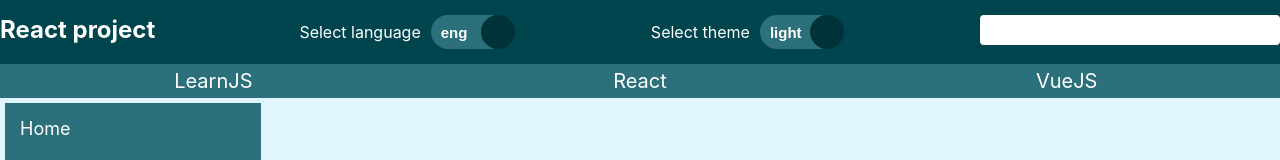
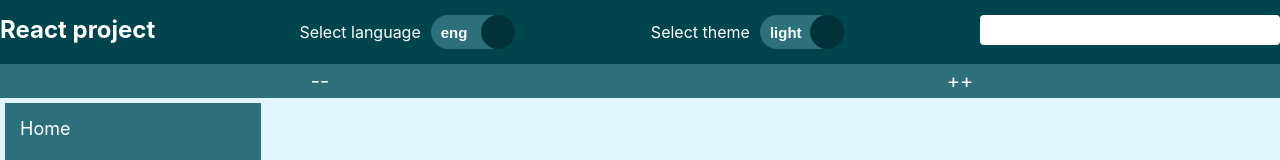
Before and after one commit to YauheniMel/react-app, a React (Create React App) app in the folder my-react-app/: page / in a window 1280 px wide. Shown: the top 160 px of the page. Built offline with nearby package versions, Linux system fonts and the light colour scheme.

Commit message:
refactor: fix props problem

```diff
--- a/my-react-app/src/components/header/Header.jsx
+++ b/my-react-app/src/components/header/Header.jsx
@@ -5,7 +5,7 @@
 import Input from './input/Input.jsx';
 import Nav from './nav/Nav.jsx';
 
-function Header() {
+export default function Header() {
   return (
     <ThemeContext.Consumer>
       {({theme}) => (
@@ -44,5 +44,3 @@
     </ThemeContext.Consumer>
   );
 }
-
-export default Header;
--- a/my-react-app/src/components/header/nav/nav-list/NavList.jsx
+++ b/my-react-app/src/components/header/nav/nav-list/NavList.jsx
@@ -3,9 +3,8 @@
 function NavList() {
   return (
     <ul className={ style.list }>
-      <li className={ style.item }><a href="https://learn.javascript.ru" className={ style.link }>LearnJS</a></li>
-      <li className={ style.item }><a href="https://ru.reactjs.org/" className={ style.link }>React</a></li>
-      <li className={ style.item }><a href="https://vuejs.org" className={ style.link }>VueJS</a></li>
+      <li className={ style.item }><a href="#" className={ style.link }>--</a></li>
+      <li className={ style.item }><a href="#" className={ style.link }>++</a></li>
     </ul>
   );
 }
--- a/my-react-app/src/components/main/sidebar/Sidebar.jsx
+++ b/my-react-app/src/components/main/sidebar/Sidebar.jsx
@@ -5,7 +5,7 @@
 import { LinguaContext } from '../../../contexts/LinguaContext';
 import { ThemeContext } from '../../../contexts/ThemeContext';
 
-function Sidebar(props) {
+function Sidebar({ state }) {
   return (
     <LinguaContext.Consumer>
       { ({language}) => (
@@ -19,7 +19,7 @@
                 <li className={ style.item }><NavLink className={ style.link } to="/photos" activeClassName={ style.active }>{ language.sidebar.photos }</NavLink></li>
                 <li className={ style.item }><NavLink className={ style.link } to="/settings" activeClassName={ style.active }>{ language.sidebar.settings }</NavLink></li>
               </ul>
-              <FriendsArea friends={ props.state.friends } />
+              <FriendsArea friends={ state.friends } />
             </aside>
           )}
         </ThemeContext.Consumer>
--- a/my-react-app/src/components/main/sidebar/friends-area/FriendsArea.jsx
+++ b/my-react-app/src/components/main/sidebar/friends-area/FriendsArea.jsx
@@ -1,8 +1,8 @@
 import Friend from './friend/Friend';
 import style from './FriendsArea.module.scss';
 
-function FriendsArea(props) {
-  const listFriends = props.friends.map((dataItem) => {
+export default function FriendsArea({ friends }) {
+  const listFriends = friends.map((dataItem) => {
     return <Friend key={ dataItem.id } data={ dataItem } />;
   });
 
@@ -12,5 +12,3 @@
     </div>
   );
 }
-
-export default FriendsArea;
--- a/my-react-app/src/components/main/sidebar/friends-area/friend/Friend.jsx
+++ b/my-react-app/src/components/main/sidebar/friends-area/friend/Friend.jsx
@@ -1,14 +1,12 @@
 import style from '../FriendsArea.module.scss';
 
-function Friend(props) {
+export default function Friend({ data }) {
   return (
     <div className={ style.friend }>
       <div className={ style.photo_wrap }>
-        <img className={ style.photo } src={ props.data.photo } alt="friend" />
+        <img className={ style.photo } src={ data.photo } alt="friend" />
       </div>
-      <p>{`${ props.data.firstName } ${ props.data.lastName }`}</p>
+      <p>{`${ data.firstName } ${ data.lastName }`}</p>
     </div>
   );
 }
-
-export default Friend;
```
